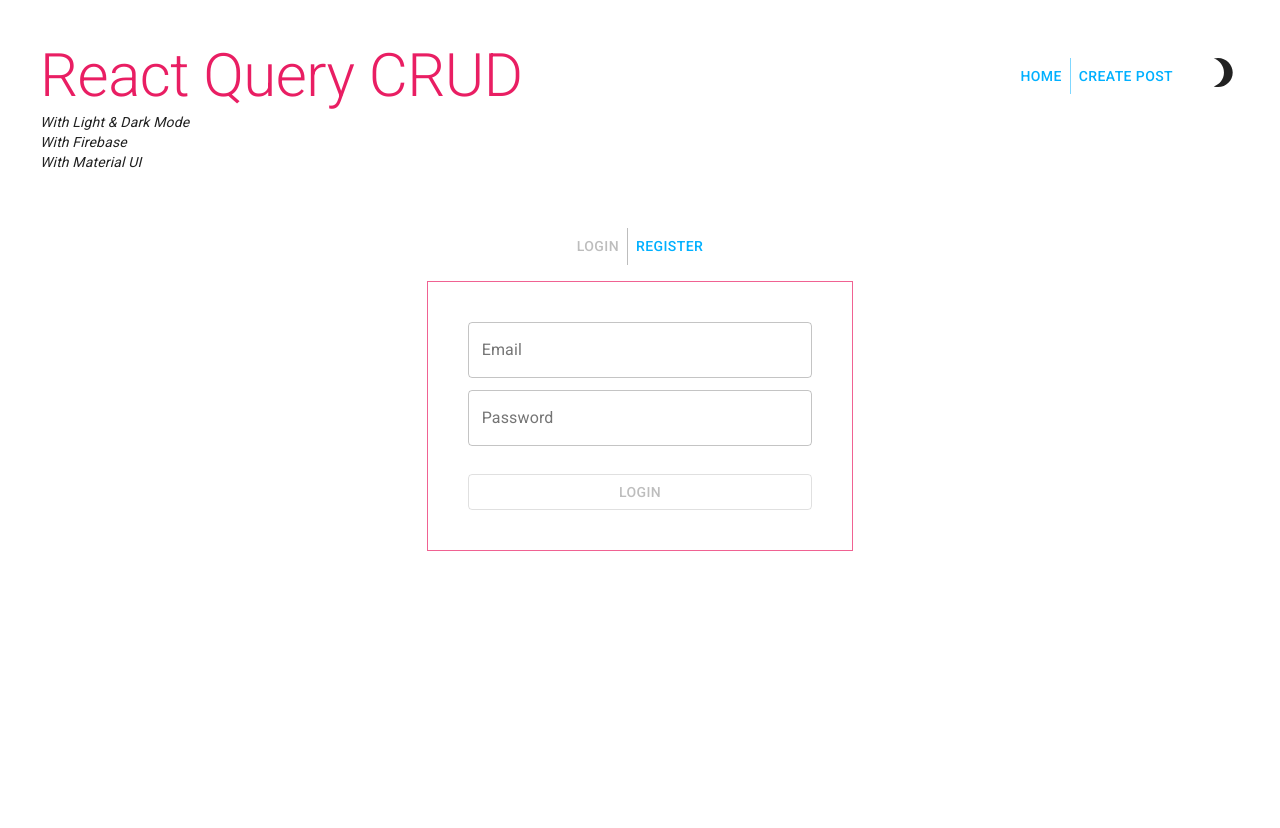
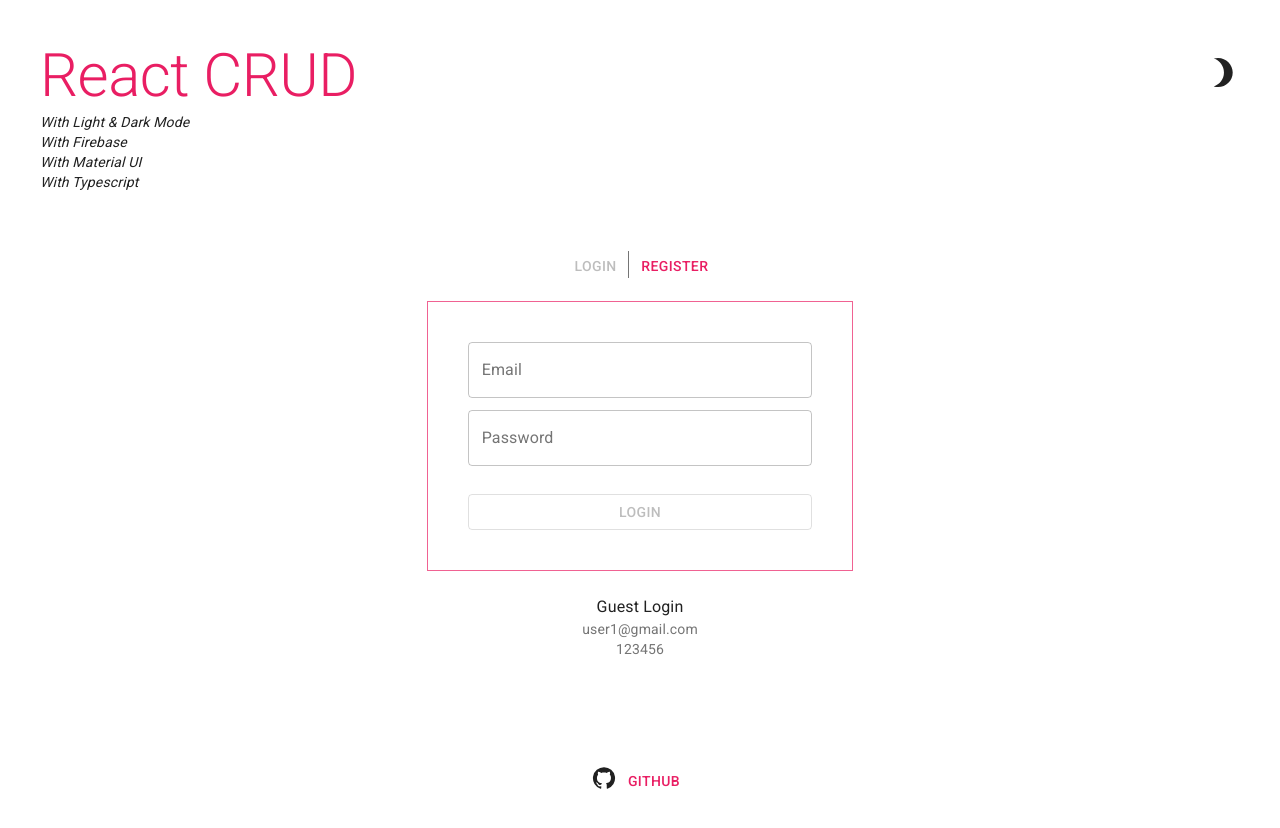
Before and after one commit to umeshmk/rp-react-firebase-crud, a React (Vite) app: page /login in a window 1280 px wide. Shown: the top 828 px of the page. Before the commit the page ends 800 px from the top, so only its background shows below. Built offline with nearby package versions, Linux system fonts and the light colour scheme; no server answers.

Commit message:
added footer

```diff
--- a/src/App.tsx
+++ b/src/App.tsx
@@ -1,8 +1,8 @@
-import { Box, CssBaseline, ThemeProvider } from "@mui/material";
+import { CssBaseline, ThemeProvider } from "@mui/material";
 import { BrowserRouter } from "react-router-dom";
 import "./app.css";
+import Footer from "./components/Footer";
 import { DarkModeSwitch, Nav } from "./components/nav";
-import { User } from "./components/users";
 import { Pages } from "./pages";
 import { useTheme } from "./theme";
 
@@ -23,7 +23,7 @@ function App() {
             }
           />
           <Pages />
-          <Box p={2}>{/* <User /> */}</Box>
+          <Footer />
         </BrowserRouter>
       </ThemeProvider>
     </>
--- /dev/null
+++ b/src/components/Footer.tsx
@@ -0,0 +1,32 @@
+import GitHubIcon from "@mui/icons-material/GitHub";
+import { Button, Grid } from "@mui/material";
+
+export default function Footer() {
+  return (
+    <footer>
+      <Grid
+        container
+        spacing={0.5}
+        py={10}
+        direction="row"
+        justifyContent="center"
+        alignItems="center"
+        alignContent="center"
+        wrap="wrap"
+      >
+        <Grid item>
+          <GitHubIcon />
+        </Grid>
+        <Grid item>
+          <Button
+            variant="text"
+            href="https://github.com/umeshmk/rp-react-firebase-materialui-crud"
+            color="primary"
+          >
+            Github
+          </Button>
+        </Grid>
+      </Grid>
+    </footer>
+  );
+}
--- a/src/components/loginOrRegister/LoginOrRegister.tsx
+++ b/src/components/loginOrRegister/LoginOrRegister.tsx
@@ -1,4 +1,4 @@
-import { Button, ButtonGroup, Grid } from "@mui/material";
+import { Box, Button, Grid, Typography } from "@mui/material";
 import { useState } from "react";
 import { Login } from "./Login";
 import { Register } from "./Register";
@@ -11,22 +11,35 @@ export function LoginOrRegister() {
   const isLoginSelected = loginOrRegister === "login";
 
   const selected = (
-    <ButtonGroup variant="text" color="secondary">
+    <>
+      {/* maybe there is a little bug in button group. It affects buttons outside too.  */}
+      {/* <ButtonGroup variant="text" color="secondary"> */}
       <Button
-        href=""
+        // href=""
         onClick={() => setLoginOrRegister("login")}
         disabled={isLoginSelected}
       >
         Login
       </Button>
+
+      <Box
+        display="inline-block"
+        fontSize="large"
+        borderLeft={1}
+        borderColor="text.secondary"
+      >
+        &nbsp;
+      </Box>
+
       <Button
-        href=""
+        // href=""
         onClick={() => setLoginOrRegister("register")}
         disabled={!isLoginSelected}
       >
         Register
       </Button>
-    </ButtonGroup>
+      {/* </ButtonGroup> */}
+    </>
   );
 
   return (
@@ -38,6 +51,14 @@ export function LoginOrRegister() {
         <Grid item xs={12} md={4}>
           {isLoginSelected ? <Login /> : <Register />}
         </Grid>
+        <Grid item xs={12} textAlign="center" p={3}>
+          Guest Login
+          <Typography variant="body2" color="text.secondary">
+            user1@gmail.com
+            <br />
+            123456
+          </Typography>
+        </Grid>
       </Grid>
     </>
   );
--- a/src/components/nav/Nav.tsx
+++ b/src/components/nav/Nav.tsx
@@ -1,4 +1,4 @@
-import { Box, Button, ButtonGroup, Grid, Typography } from "@mui/material";
+import { Button, ButtonGroup, Grid, Typography } from "@mui/material";
 
 interface IProps {
   darkModeSwitch: JSX.Element;
@@ -17,7 +17,7 @@ export function Nav({ darkModeSwitch }: IProps) {
       <Grid container justifyContent="space-between" p={5}>
         <Grid item xs={8}>
           <Typography variant="h2" color="primary">
-            React Query CRUD
+            React CRUD
           </Typography>
         </Grid>
 
@@ -31,32 +31,22 @@ export function Nav({ darkModeSwitch }: IProps) {
           alignItems="center"
           // spacing={3}
         >
-          <Box display="inline-block" pr={3}>
+          {/* <Box display="inline-block" pr={3}>
             {links}
-          </Box>
-          {/* {links} */}
-          {/* <ul>
-            <li>
-              <Link to="/">/</Link>
-            </li>
-            <li>
-              <Link to="/random">Random</Link>
-            </li>
-          </ul> */}
-          {/* <Grid item xs={1} textAlign="right">
-        </Grid> */}
+          </Box> */}
           {darkModeSwitch}
         </Grid>
         <Grid item xs={12} fontStyle="italic">
-          <Typography variant="body2" color="text.primary">
-            With Light & Dark Mode
-          </Typography>
-          <Typography variant="body2" color="text.primary">
-            With Firebase
-          </Typography>
-          <Typography variant="body2" color="text.primary">
-            With Material UI
-          </Typography>
+          {[
+            "With Light & Dark Mode",
+            "With Firebase",
+            "With Material UI",
+            "With Typescript",
+          ].map((text) => (
+            <Typography variant="body2" color="text.primary" key={text}>
+              {text}
+            </Typography>
+          ))}
         </Grid>
       </Grid>
     </nav>
```
